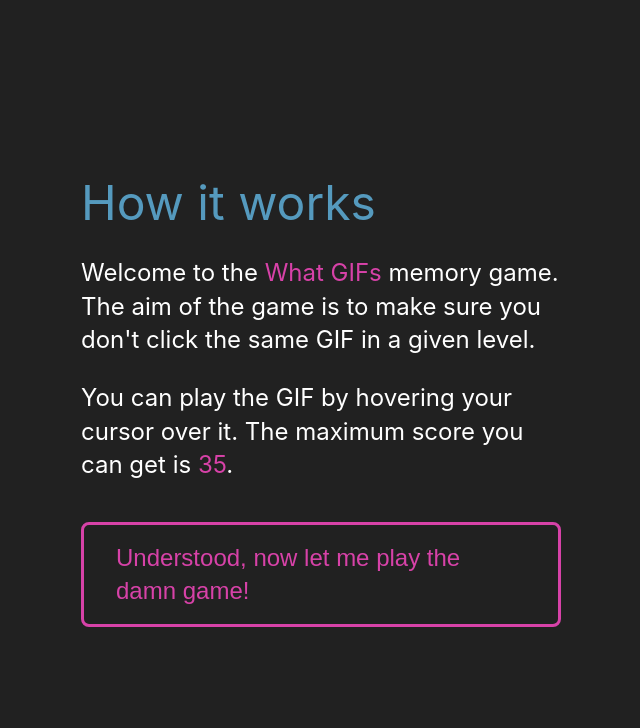
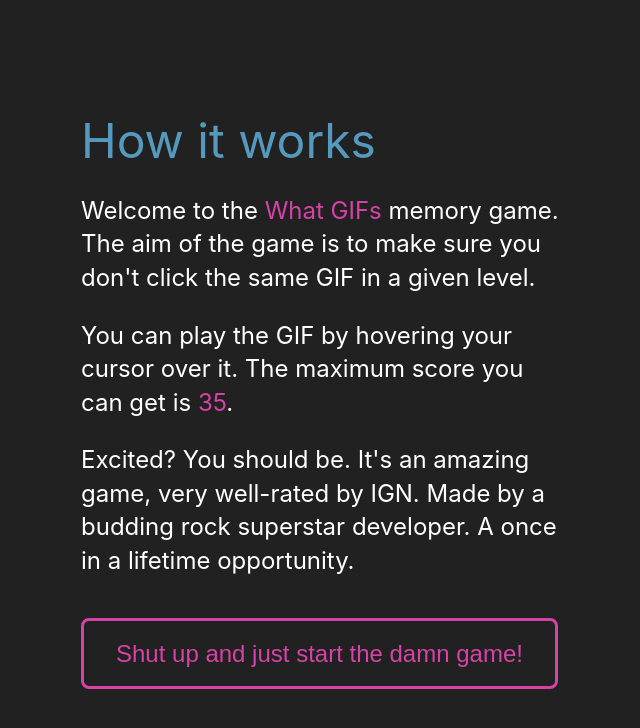
Before and after one commit to mihailthebuilder/what-gifs, a React (Create React App) app: page / in a window 1280 px wide. Shown: the top 728 px of the page, without its empty margins (319-959 px from the left). Built offline with nearby package versions, Linux system fonts and the light colour scheme.

Commit message:
better game messages

```diff
--- a/src/components/PopUp/index.jsx
+++ b/src/components/PopUp/index.jsx
@@ -29,9 +29,14 @@
             . The maximum score you can get is{" "}
             <span className="frostbite-color">{MAX_SCORE}</span>.
           </p>
+          <p>
+            Excited? You should be. It's an amazing game, very well-rated by
+            IGN. Made by a budding rock superstar developer. A once in a
+            lifetime opportunity.
+          </p>
         </div>
       );
-      popupButtonText = "Understood, now let me play the damn game!";
+      popupButtonText = "Shut up and just start the damn game!";
       break;
     case "max":
       popupTitle = "You beat the game!";
@@ -46,7 +51,8 @@
           <p>...why are you still reading? Bugger off.</p>
         </div>
       );
-      popupButtonText = "This is so addictive, let me play again!";
+      popupButtonText =
+        "This is so addictive, I want to play again from the start!";
       break;
     default:
       popupTitle = "You lost T_T";
@@ -79,7 +85,7 @@
           <p>Better luck next time I guess.</p>
         </div>
       );
-      popupButtonText = "Just stop talking and let me give it another shot!";
+      popupButtonText = "Let me give it another shot!";
   }
 
   return (
```
